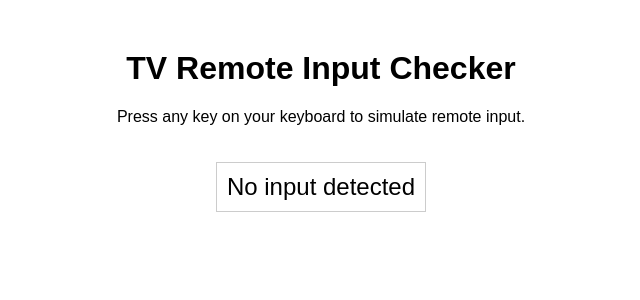
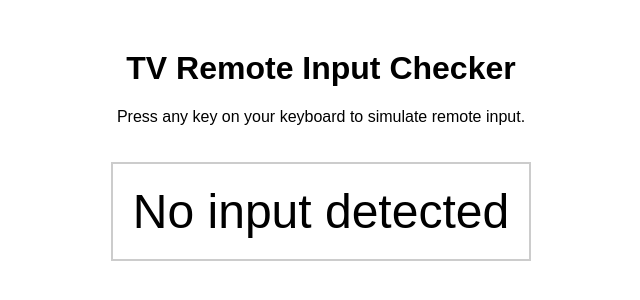
Before and after one commit to ChristopherJovison/testtvinput, a plain HTML site: page index.html in a window 1280 px wide. Shown: the whole page, without its empty margins (319-959 px from the left). Drawn offline with Linux system fonts and the light colour scheme.

Commit message:
Update index.html

```diff
--- a/index.html
+++ b/index.html
@@ -11,11 +11,16 @@
             margin-top: 50px;
         }
         #output {
-            font-size: 24px;
+            font-size: 48px; /* Increased font size for better visibility */
             margin-top: 20px;
-            padding: 10px;
-            border: 1px solid #ccc;
+            padding: 20px;
+            border: 2px solid #ccc;
             display: inline-block;
+            transition: background-color 0.3s, color 0.3s; /* Smooth transition */
+        }
+        #output:hover {
+            background-color: #f0f0f0; /* Light background on hover */
+            color: #333; /* Darker text color on hover */
         }
     </style>
 </head>
```
